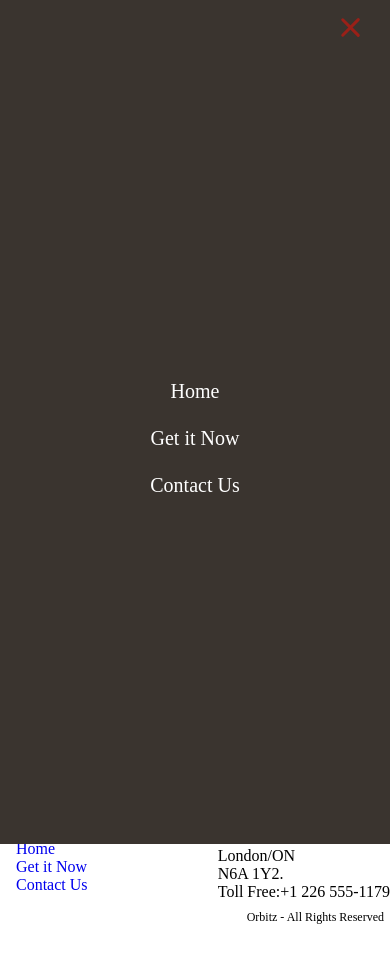
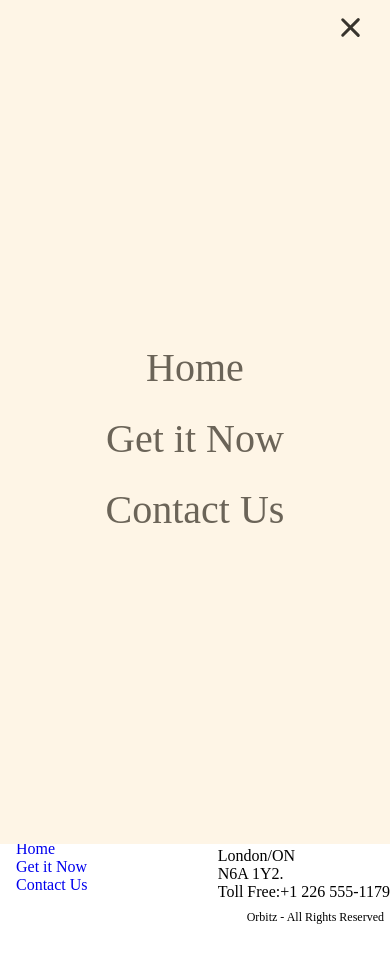
Before and after one commit to barbifa/orbitz_rebrand, a plain HTML site: page index.html in a window 390 px wide. Both pictures are taken after a click on the label 350 px from the left and 27 px from the top of the page. Drawn offline with Linux system fonts and the light colour scheme.

Commit message:
updated header for mobile

```diff
--- a/css/main.css
+++ b/css/main.css
@@ -121,7 +121,7 @@ input, textarea {
 		grid-template-columns: repeat(2, 1fr);
 		justify-content: space-evenly;
 		row-gap: 2em;
-		column-gap: 2em;
+		column-gap: 0;
 	}
 
 	.three-items {
@@ -155,7 +155,7 @@ input, textarea {
 
 	header {
 		position: sticky;
-		background-color: #fff;
+		background-color: #ebdcc1;
 		top: 0px;
 		border-bottom: 1px solid #e6e6e6;
 		box-shadow: 0px 5px 8px #888;
@@ -218,7 +218,7 @@ input, textarea {
 			height: 3px;
 			width: 25px;
 			border-radius: 2px;
-			background-color:#9a2018;
+			background-color:#38342D;
 			position: relative;
 			display: block;
 			transition: all 0.2s ease-in-out;
@@ -234,13 +234,13 @@ input, textarea {
 			height: 3px;
 			width: 25px;
 			border-radius: 2px;
-			background-color: #9a2018;
+			background-color: #38342D;
 			position: absolute;
 			content: "";
 			transition: all 0.2s ease-in-out;
 		  }
 		  #overlay-button:hover span, #overlay-button:hover span:before, #overlay-button:hover span:after {
-			background: #333332;
+			background: #38342D;
 		  }
 
 		  input[type=checkbox] {
@@ -263,7 +263,7 @@ input, textarea {
 		  #overlay {
 			height: 100vh;
 			width: 100vw;
-			background:#3a342f;
+			background: #fef5e6;;
 			z-index: 2;
 			visibility: hidden;
 			position: absolute;
@@ -289,9 +289,9 @@ input, textarea {
 			padding: .75em;
 		  }
 		  #overlay ul li a {
-			color: white;
+			color: #6b6458;
 			text-decoration: none;
-			font-size: 1.25em;
+			font-size: 40px;
 		  }
 		  #overlay ul li a:hover {
 			color: #333332;
```
